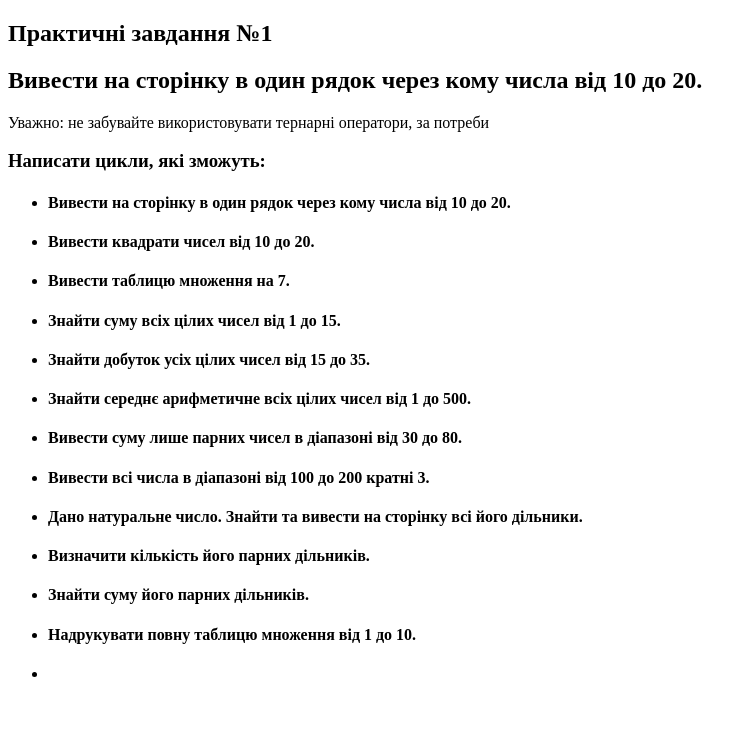
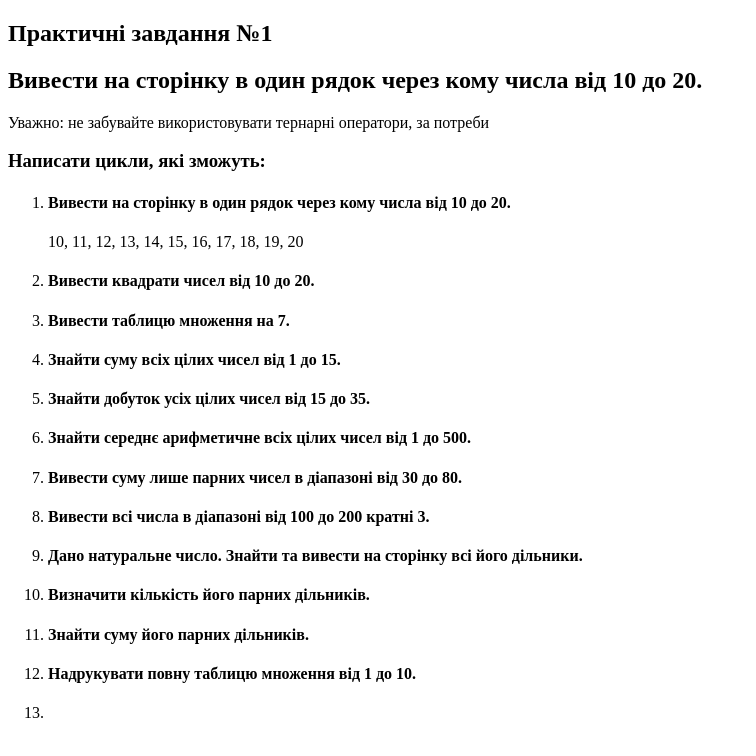
Before and after one commit to inna-avanesian/junjun-JS, a plain HTML site: page meet_3/task_1/index.html in a window 1280 px wide. Shown: the whole page, without its empty margins (0-756 px from the left). Drawn offline with Linux system fonts and the light colour scheme.

Commit message:
added files

```diff
--- a/meet_3/task_1/index.html
+++ b/meet_3/task_1/index.html
@@ -11,10 +11,10 @@
             <h2>Вивести на сторінку в один рядок через кому числа від 10 до 20.</h2>
             <p>Уважно: не забувайте використовувати тернарні оператори, за потреби</p>
             <h3>Написати цикли, які зможуть:</h3>
-            <ul>
+            <ol>
                 <li>
                     <h4>Вивести на сторінку в один рядок через кому числа від 10 до 20.</h4>
-                    <p></p>
+                    <p id="output"></p>
                 </li>
                 <li>
                     <h4>
@@ -88,7 +88,7 @@
                     </h4>
                     <p></p>
                 </li>
-            </ul>
+            </ol>
         </section>
 
     </body>
--- a/meet_3/task_1/script.js
+++ b/meet_3/task_1/script.js
@@ -1,12 +1,87 @@
 "use strict"
 
 //Вивести на сторінку в один рядок через кому числа від 10 до 20.
+const numbers = [];
 
 for (let i = 10; i < 21; i++) {
-    console.log(i);
-    let num = document.querySelector("#numbres").innerHTML = i;
+    numbers.push(i);
 }
 
-for (let i = 0; i < 3; i++) {
-    console.log(i);
+document.getElementById("output").textContent = numbers.join(", ");
+
+//Вивести квадрати чисел від 10 до 20.
+for (let i = 10; i < 21; i++) {
+    let num = i*i
+    console.log(num);
 }
+
+//3 - Вивести таблицю множення на 7.
+for (let i = 0; i < 11; i++) {
+    let num = i*7
+    console.log(num);
+};
+
+//4 - Знайти суму всіх цілих чисел від 1 до 15.
+let sum = 15 * (15+1)/2;
+console.log(sum);
+
+//5 - Знайти добуток усіх цілих чисел від 15 до 35.
+console.log('Знайти добуток усіх цілих чисел від 15 до 35.');
+
+let product = 1n;
+for (let i = 15n; i < 35n; i++) {
+    product *= i; // або  product = product * i;
+};
+console.log(product.toString());
+
+// Знайти середнє арифметичне всіх цілих чисел від 1 до 500.
+
+let arithmeticSum = 0;
+let amountNum = 500;
+for (let i = 1; i < 501; i++) {
+    arithmeticSum += i;
+};
+let arithmeticMean = arithmeticSum / amountNum;
+console.log(arithmeticMean);
+
+//7 - Вивести суму лише парних чисел в діапазоні від 30 до 80.
+
+let evenNumbersSum1 = 0;
+for (let i = 30; i <= 8; i++) {
+    if (i % 2 !== 0) {
+        continue;
+    }
+    evenNumbersSum1 = evenNumbersSum1 + i;
+};
+console.log(evenNumbersSum1);
+
+let evenNumbersSum2 = 0;
+
+for (let i = 30; i <= 80; i+=2) {
+    evenNumbersSum2 += i;
+};
+
+console.log(evenNumbersSum2);
+
+//8 Вивести всі числа в діапазоні від 100 до 200 кратні 3.
+// 1 найти первое кратное число после 100
+// 2 прибаслять 3 на каждом шаге до 200
+
+let multiples3 = 0;
+let multiples3First = 0;
+let startRange = 100;
+let startRangeSum = 0;
+
+for (let digit of startRange.toString()) {
+    startRangeSum += Number(digit);
+    Number(startRange);
+    startRange++;
+
+    if (startRangeSum == 3) {
+        multiples3 = startRangeSum + 3;
+    }
+}
+
+
+
+console.log("Сума цифр числа 100:", startRangeSum);
```
